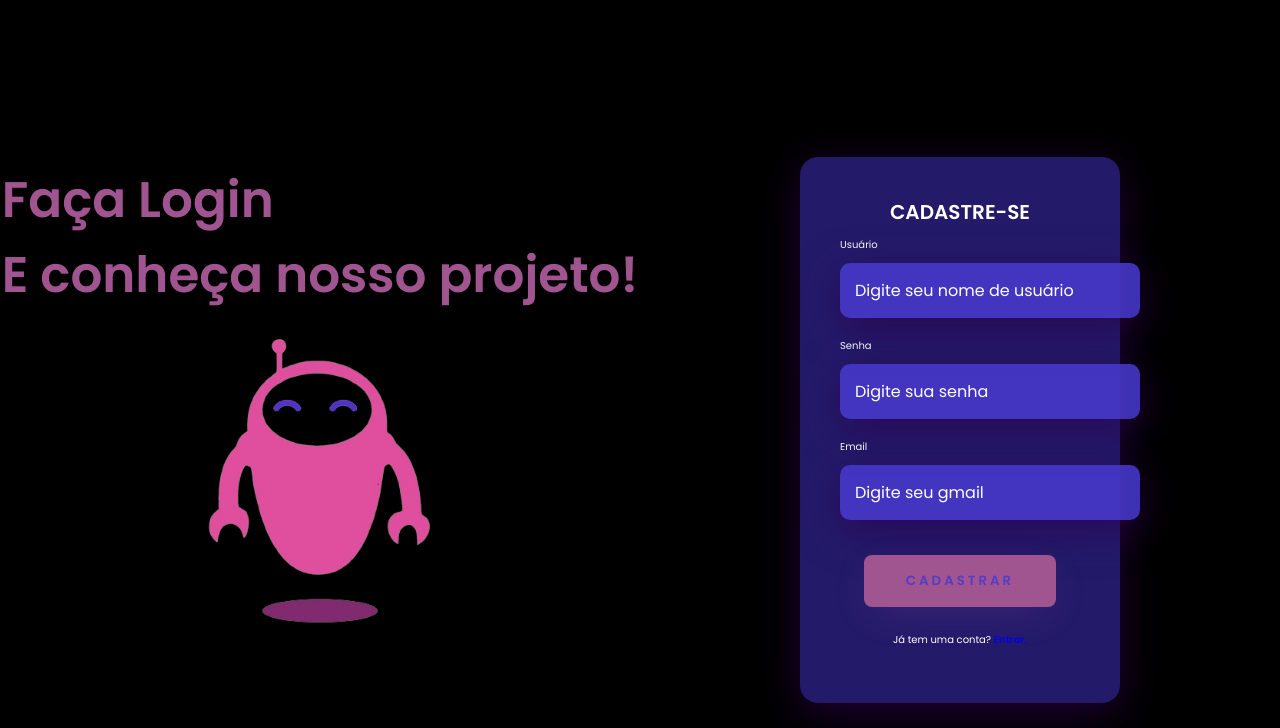
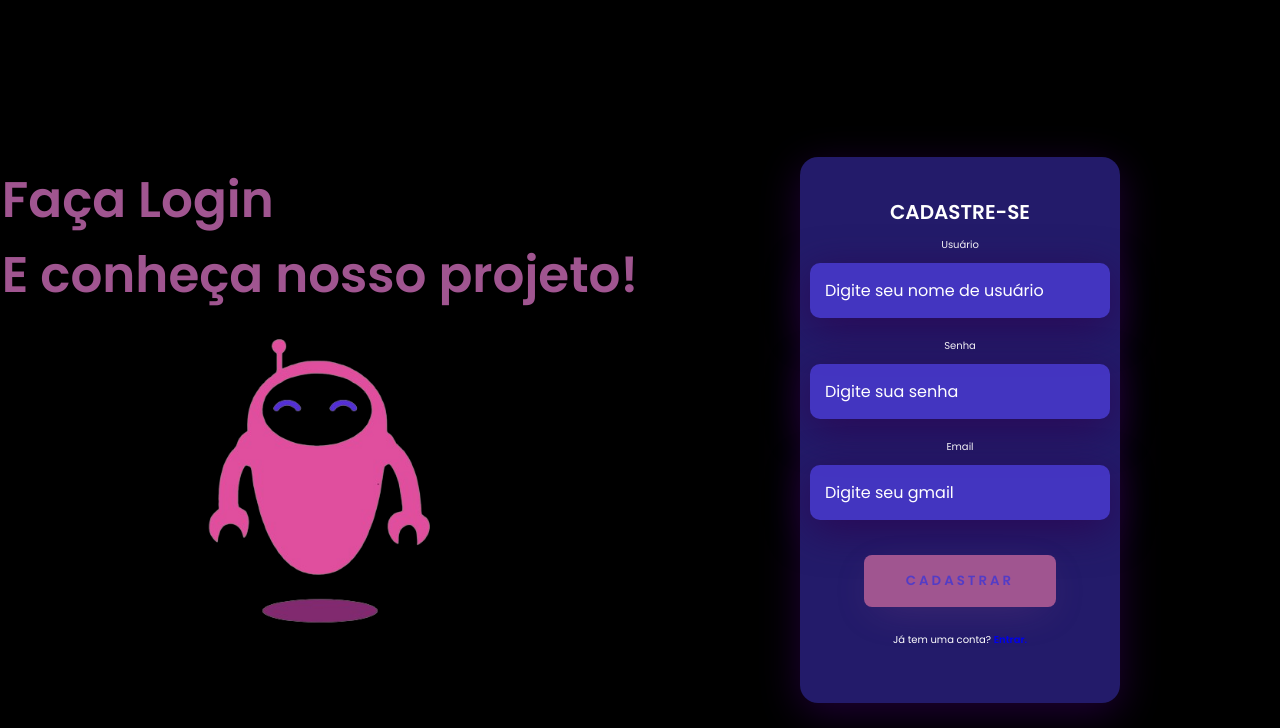
Before and after one commit to CircuitGIRLS/circuitgirlssite, a PHP site: page / in a window 1280 px wide. Shown: the part 770-1498 px from the top of the page. Run offline with PHP 8.4, Linux system fonts and the light colour scheme.

Commit message:
Update style.css

```diff
--- a/style.css
+++ b/style.css
@@ -233,7 +233,7 @@ span {
     width: 100%;
     display: flex;
     flex-direction: column;
-    align-items: flex-start;
+    align-items: center;
     justify-content: center;
     margin: 10px 10px ;
 }
```
